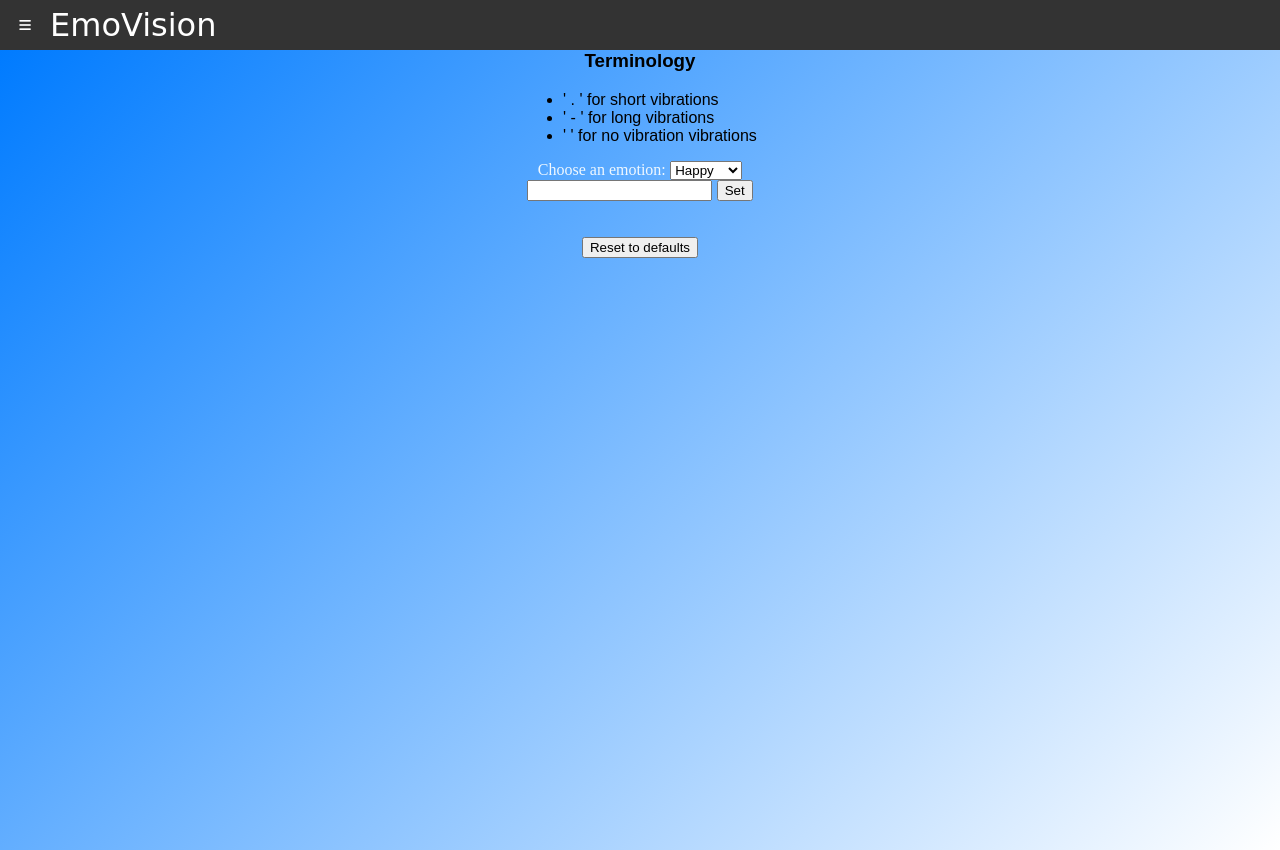
After one commit to SurajValluru/EmoVision, a Flask app: page /config in a window 1280 px wide. The commit adds this page. Run offline with Flask 2, Linux system fonts and the light colour scheme; some libraries are stand-ins or nearby versions.

Commit message:
Added configuration
Added configuration for custom action. Nav bax menu is now highlighted. New file structure to optimise new pages. Added Title in header.

```diff
--- a/app.py
+++ b/app.py
@@ -22,6 +22,21 @@ def post_img_url():
 def get_emotion():
     return emotion
 
+# Tutorial Page
+@app.route('/howto')
+def howTo():
+    return render_template('howto.html')
+
+# Custom Config Page
+@app.route('/config')
+def config():
+    return render_template('config.html')
+
+# About Us Page
+@app.route('/aboutme')
+def aboutMe():
+    return render_template('aboutme.html')
+
 # Checking if this file is run from another file or not
 if(__name__ == '__main__'):
     app.run(debug=True)
--- /dev/null
+++ b/static/scripts/aboutme.js
@@ -0,0 +1,2 @@
+const active = document.querySelector("#about_me");
+active.classList.add("nav__link--active");
--- a/static/scripts/base.js
+++ b/static/scripts/base.js
@@ -11,3 +11,10 @@ document.addEventListener("DOMContentLoaded", () => {
     nav.classList.remove("nav--open");
   });
 });
+
+function default_all() {
+  for (let i = 0; i < 7; i++)
+    Cookies.set(CUSTOM_KEYS[i], CUSTOM_DICT[CUSTOM_KEYS[i]]);
+  Cookies.set("custom", "true");
+  Cookies.set("duration_unit", 100);
+}
--- /dev/null
+++ b/static/scripts/config.js
@@ -0,0 +1,42 @@
+function set_code() {
+  const code_txt = document.getElementById("code").value;
+  const emotion_txt = document.getElementById("emotion").value;
+  //   console.log(code_txt.value.charAt(2));
+  for (i = 0; i < code_txt.length; i++)
+    switch(code_txt.charAt(i)){
+        case '.':
+        case '-':
+        case ' ':
+            Cookies.set(emotion_txt, code_txt);
+            break;
+        default:
+            window.alert("Invalid Input");
+            return;
+    }
+}
+
+function set_duration(){
+  const duration = document.getElementById("duration").value;
+  Cookies.set("duration_unit",duration);
+}
+
+const active = document.querySelector("#custom_config");
+active.classList.add("nav__link--active");
+
+let CUSTOM_DICT = {
+  angry: "...",
+  disgust: ".......",
+  fear: "......",
+  happy: ".",
+  multi: "-.-",
+  neutral: "..",
+  no: "--",
+  sad: ".....",
+  surprise: "....",
+};
+
+let CUSTOM_KEYS = Object.keys(CUSTOM_DICT);
+
+custom = Cookies.get("custom");
+if (custom == undefined)
+      default_all();
--- a/static/styles/base.css
+++ b/static/styles/base.css
@@ -62,7 +62,7 @@ body {
 }
 
 .nav__link--active {
-  color: #1e0095;
+  color: #356ac6;
 }
 
 .nav__link--active,
@@ -87,3 +87,20 @@ body {
   visibility: visible;
   opacity: 1;
 }
+
+#title{
+  color: #ffffff;
+  place-content: center;
+  font-size: 2rem;
+  font-family: 'Brush Script MT', cursive;
+  margin: 0;
+  top: 50%;
+}
+
+html,
+body {
+  height: 100%;
+  width: 100%;
+  place-items: center;
+  background: linear-gradient(315deg, #ffffff, #007bff);
+}
--- /dev/null
+++ b/static/styles/config.css
@@ -0,0 +1,4 @@
+span{
+    color: aliceblue;
+    font-family: 'Times New Roman', Times, serif;
+}
--- a/static/styles/style.css
+++ b/static/styles/index.css
@@ -13,7 +13,6 @@
   margin: 0 auto;
   /* height: auto; */
   justify-content: center;
-
   object-fit: cover;
 }
 
@@ -36,10 +35,6 @@
 html,
 body {
   display: grid;
-  height: 100%;
-  width: 100%;
-  place-items: center;
-  background: linear-gradient(315deg, #ffffff, #007bff);
 }
 
 .wrapper {
--- a/templates/base.html
+++ b/templates/base.html
@@ -10,32 +10,39 @@
   </head>
 
   <body class="preload">
+
     <!-- Header -->
     <header class="header">
       <button class="header__button" id="btnNav" type="button">
         <i class="fa-solid fa-bars"></i>
       </button>
+      <span id="title">EmoVision</span>
     </header>
     <!-- Header -->
 
     <!-- Navigation Links -->
     <nav class="nav">
       <div class="nav__links">
-        <a href="#" class="nav__link">
+        <a href="/" class="nav__link" id="home">
           <i class="fa-solid fa-house"></i>
           Home
         </a>
-        <a href="#" class="nav__link">
+        <a href="/howto" class="nav__link" id="how_to">
+          <i class="fa-solid fa-person-chalkboard"></i>
+          How To
+        </a>
+        <a href="/config" class="nav__link" id="custom_config">
           <i class="fa-solid fa-sliders"></i>
-          Custom
+          Configuration
         </a>
-        <a href="#" class="nav__link">
+        <a href="/aboutme" class="nav__link" id = "about_me">
           <i class="fa-solid fa-address-card"></i>
-          About Us
+          About Me
         </a>
       </div>
       <div class="nav__overlay"></div>
     </nav>
+    <script src="../static/scripts/base.js"></script>
     <!-- Navigation Links -->
 
     {% block content %} {% endblock %}
@@ -46,6 +53,5 @@
       crossorigin="anonymous"
     ></script>
     <!-- Get our base script -->
-    <script src="../static/scripts/base.js"></script>
   </body>
 </html>
--- /dev/null
+++ b/templates/config.html
@@ -0,0 +1,34 @@
+{% extends 'base.html'%}{% block content %}
+<link rel="stylesheet" href="../static/styles/config.css" />
+<h3>Terminology</h3>
+<ul>
+  <li>' . ' for short vibrations</li>
+  <li>' - ' for long vibrations</li>
+  <li>' ' for no vibration vibrations</li>
+</ul>
+<!-- <div>sfdalk</div> -->
+<span>Choose an emotion:</span>
+
+<select name="cus_emotion" id="emotion">
+  <option value="happy">Happy</option>
+  <option value="neutral">Neutral</option>
+  <option value="angry">Angry</option>
+  <option value="sad">Sad</option>
+  <option value="surprise">Surprise</option>
+  <option value="fear">Fear</option>
+  <option value="disgust">Disgust</option>
+</select>
+
+<form>
+  <input type="text" id="code" />
+  <button onclick="set_code()">Set</button>
+</form>
+
+<br />
+<br />
+<button onclick="default_all()">Reset to defaults</button>
+
+<!-- To store Cookies in browser -->
+<script src="https://cdn.jsdelivr.net/npm/js-cookie@3.0.1/dist/js.cookie.min.js"></script>
+<script src="../static/scripts/config.js"></script>
+{% endblock %}
--- /dev/null
+++ b/templates/howto.html
@@ -0,0 +1,3 @@
+{% extends 'base.html'%}{% block content %}
+Under Development
+{% endblock %}
--- a/templates/index.html
+++ b/templates/index.html
@@ -1,6 +1,6 @@
 {% extends 'base.html'%}{% block content %}
 
-<link rel="stylesheet" href="../static/styles/style.css" />
+<link rel="stylesheet" href="../static/styles/index.css" />
 
 <!-- Camera Feed -->
 <video
@@ -43,5 +43,5 @@
 <!-- To store Cookies in browser -->
 <script src="https://cdn.jsdelivr.net/npm/js-cookie@3.0.1/dist/js.cookie.min.js"></script>
 <!-- Get our script -->
-<script src="../static/scripts/script.js"></script>
+<script src="../static/scripts/index.js"></script>
 {% endblock %}
```
Also changed, not shown: static/scripts/index.js (renamed from static/scripts/script.js, +17 -10 lines), templates/aboutme.html (added, +7 -0 lines), static/styles/aboutme.css (added).
